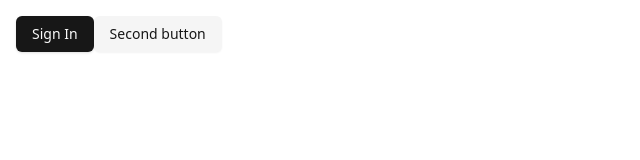
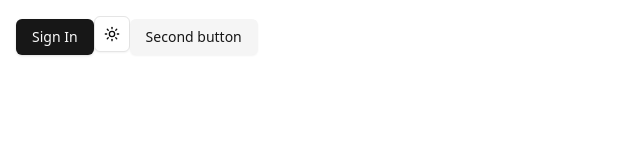
Before and after one commit to HoTa90/Simple-Social-App, a Next.js app: page / in a window 1280 px wide. Shown: the top 160 px of the page, without its empty margins (0-640 px from the left). Built offline with nearby package versions, Linux system fonts and the light colour scheme; no server answers.

Commit message:
added themeProvider and toggle mode btn

```diff
--- a/package.json
+++ b/package.json
@@ -16,6 +16,7 @@
     "eslint-config-next": "14.2.25",
     "lucide-react": "^0.542.0",
     "next": "14.2.25",
+    "next-themes": "^0.4.6",
     "react": "^18",
     "react-dom": "^18",
     "tailwind-merge": "^3.3.1",
--- a/src/app/layout.tsx
+++ b/src/app/layout.tsx
@@ -2,6 +2,7 @@
 import { ClerkProvider } from "@clerk/nextjs";
 import localFont from "next/font/local";
 import "./globals.css";
+import { ThemeProvider } from "@/components/ThemeProvider";
 
 const geistSans = localFont({
 	src: "./fonts/GeistVF.woff",
@@ -27,7 +28,11 @@
 	return (
 		<ClerkProvider>
 			<html lang="en">
-				<body className={`${geistSans.variable} ${geistMono.variable} antialiased`}>{children}</body>
+				<body className={`${geistSans.variable} ${geistMono.variable} antialiased`}>
+					<ThemeProvider attribute="class" defaultTheme="system" enableSystem disableTransitionOnChange>
+						{children}
+					</ThemeProvider>
+				</body>
 			</html>
 		</ClerkProvider>
 	);
--- a/src/app/page.tsx
+++ b/src/app/page.tsx
@@ -1,4 +1,5 @@
 import { Button } from "@/components/ui/button";
+import ToggleMode from "@/components/ToggleMode";
 import { SignInButton, SignUpButton, SignedIn, SignedOut, UserButton } from "@clerk/nextjs";
 
 export default function Home() {
@@ -12,6 +13,7 @@
 			<SignedIn>
 				<UserButton />
 			</SignedIn>
+			<ToggleMode />
 					<Button variant={"secondary"}>Second button</Button>
 		</div>
 	);
--- /dev/null
+++ b/src/components/ThemeProvider.tsx
@@ -0,0 +1,11 @@
+"use client"
+
+import * as React from "react"
+import { ThemeProvider as NextThemesProvider } from "next-themes"
+
+export function ThemeProvider({
+  children,
+  ...props
+}: React.ComponentProps<typeof NextThemesProvider>) {
+  return <NextThemesProvider {...props}>{children}</NextThemesProvider>
+}
--- /dev/null
+++ b/src/components/ToggleMode.tsx
@@ -0,0 +1,21 @@
+"use client";
+import * as React from "react";
+import { MoonIcon, SunIcon } from "lucide-react";
+import { useTheme } from "next-themes";
+import { Button } from "@/components/ui/button";
+
+export default function ToggleMode() {
+  const { theme, setTheme } = useTheme();
+
+  return (
+    <Button
+      variant="outline"
+      size="icon"
+      onClick={() => setTheme(theme === "dark" ? "light" : "dark")}
+    >
+      <SunIcon className="h-[1.2rem] w-[1.2rem] rotate-0 scale-100 transition-all dark:-rotate-90 dark:scale-0" />
+      <MoonIcon className="absolute h-[1.2rem] w-[1.2rem] rotate-90 scale-0 transition-all dark:rotate-0 dark:scale-100" />
+      <span className="sr-only">Toggle theme</span>
+    </Button>
+  );
+}
```
Also changed, not shown: 1 other file (tests, documents, lock files or other folders).
